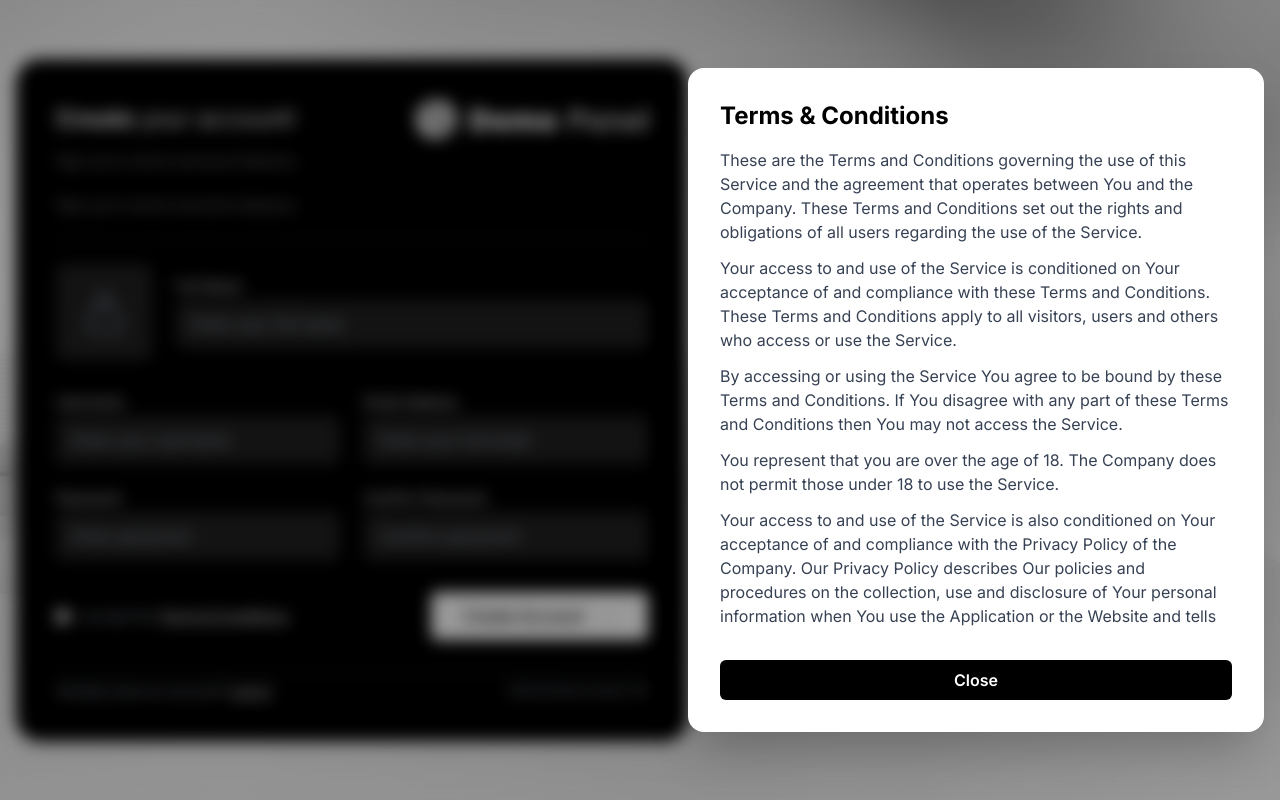
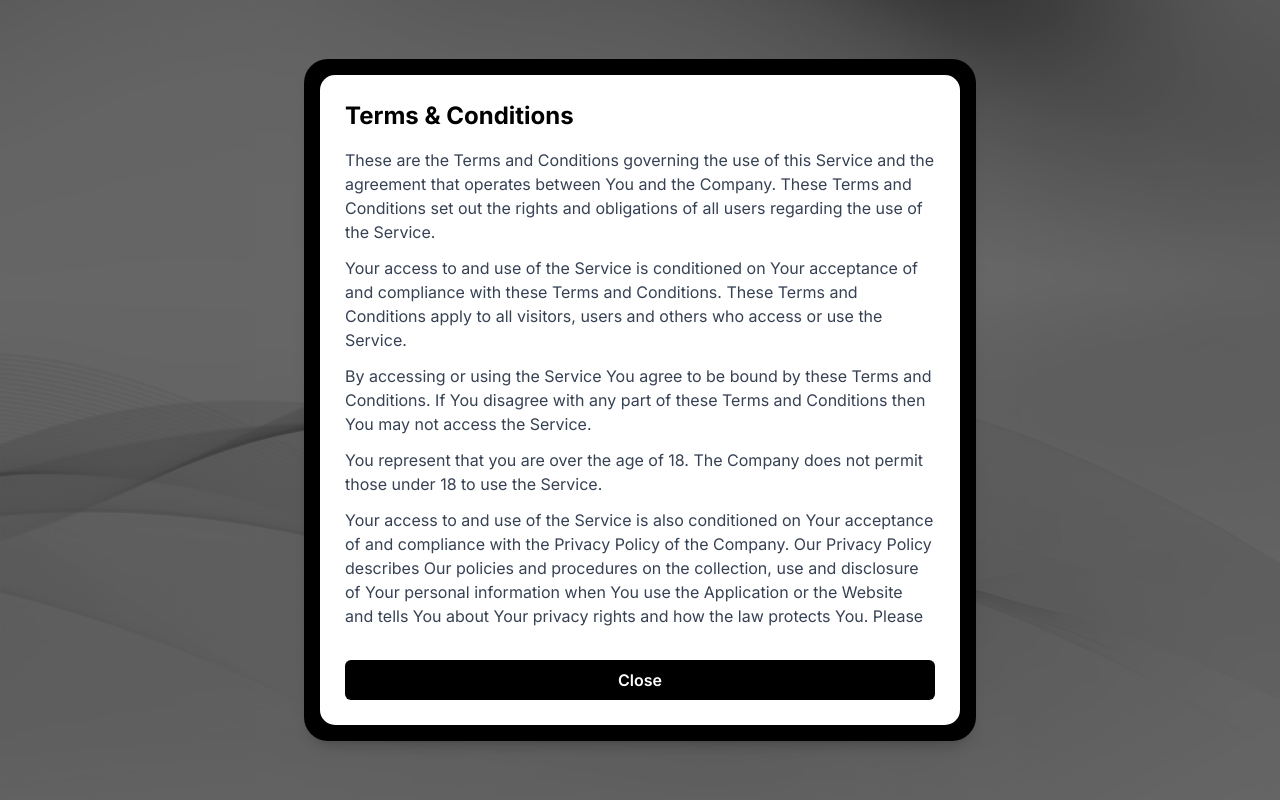
Before and after one commit to Pranali209/PlanetGreen, a React (Vite) app: page /signup in a window 1280 px wide. Both pictures are taken after a click on the button "Terms & Conditions". Built offline with nearby package versions, Linux system fonts and the light colour scheme.

Commit message:
termand condition

```diff
--- a/src/App.css
+++ b/src/App.css
@@ -20,3 +20,21 @@
 	position: relative;
 	z-index: 1;
 }
+.modal-overlay {
+  position: fixed;
+  inset: 0;
+  background: rgba(0,0,0,0.6);
+  display: flex;
+  justify-content: center;
+  align-items: center;
+}
+
+.modal-content {
+  width: 50%;
+  max-width: 1100px;
+  background: #fff;
+  padding: 25px;
+  border-radius: 15px;
+  box-shadow: 0px 10px 25px rgba(0,0,0,0.2);
+  animation: scaleUp 0.4s ease;
+}
--- a/src/Pages/SignUp.jsx
+++ b/src/Pages/SignUp.jsx
@@ -107,10 +107,10 @@ export default function SignUp() {
       </div>
       {/* Terms & Conditions Modal */}
       {showTerms && (
-        <div className="fixed inset-0 z-50 flex items-center justify-center">
+        <div className="modal-overlay">
           {/* Blur and overlay background */}
-         <div className="fixed inset-0 bg-black/40 backdrop-blur-sm"></div>
-          <div className="relative bg-white rounded-2xl shadow-2xl max-w-xl w-full p-8 z-10 flex flex-col items-center">
+
+          <div className="modal-content">
             <h3 className="text-2xl font-bold mb-4 text-left w-full cursor-pointer">Terms & Conditions</h3>
             <div className="text-gray-700 text-base max-h-[60vh] overflow-y-auto mb-6 w-full text-left">
               <p>These are the Terms and Conditions governing the use of this Service and the agreement that operates between You and the Company. These Terms and Conditions set out the rights and obligations of all users regarding the use of the Service.</p>
```
